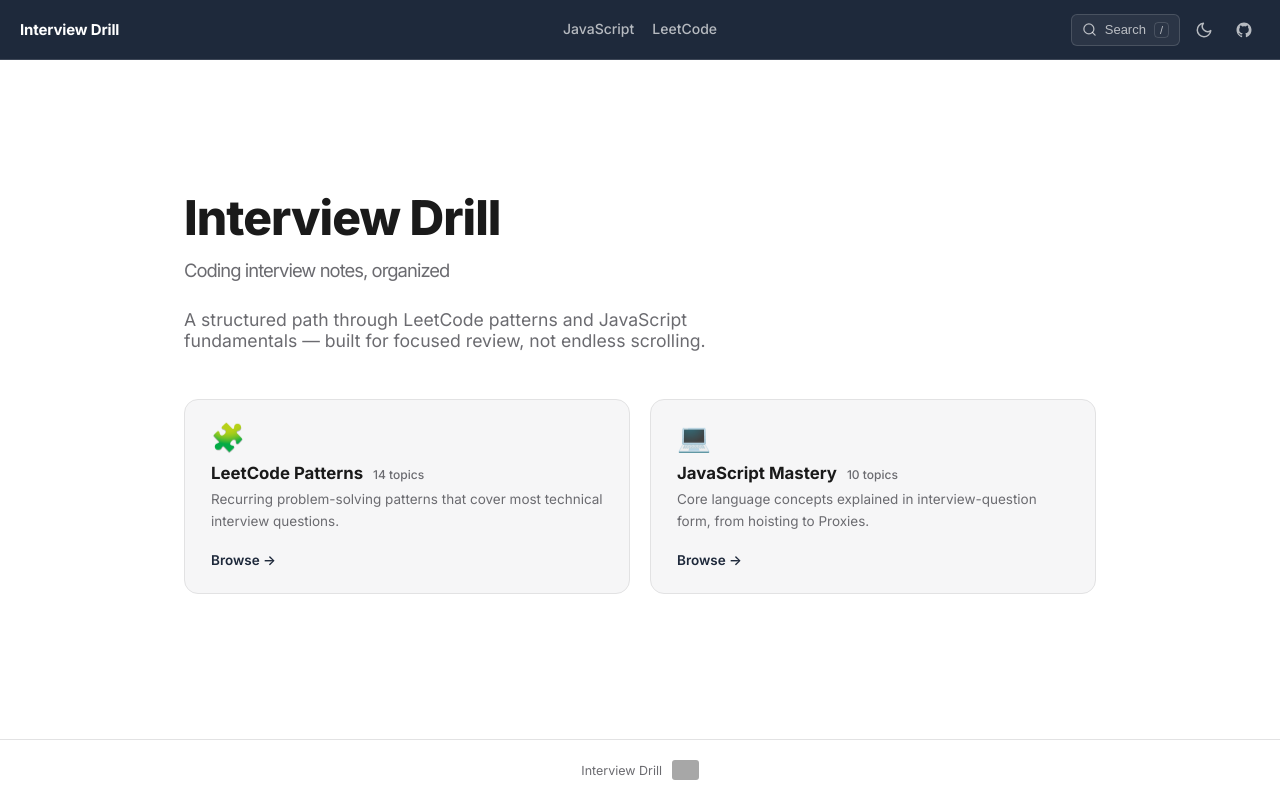
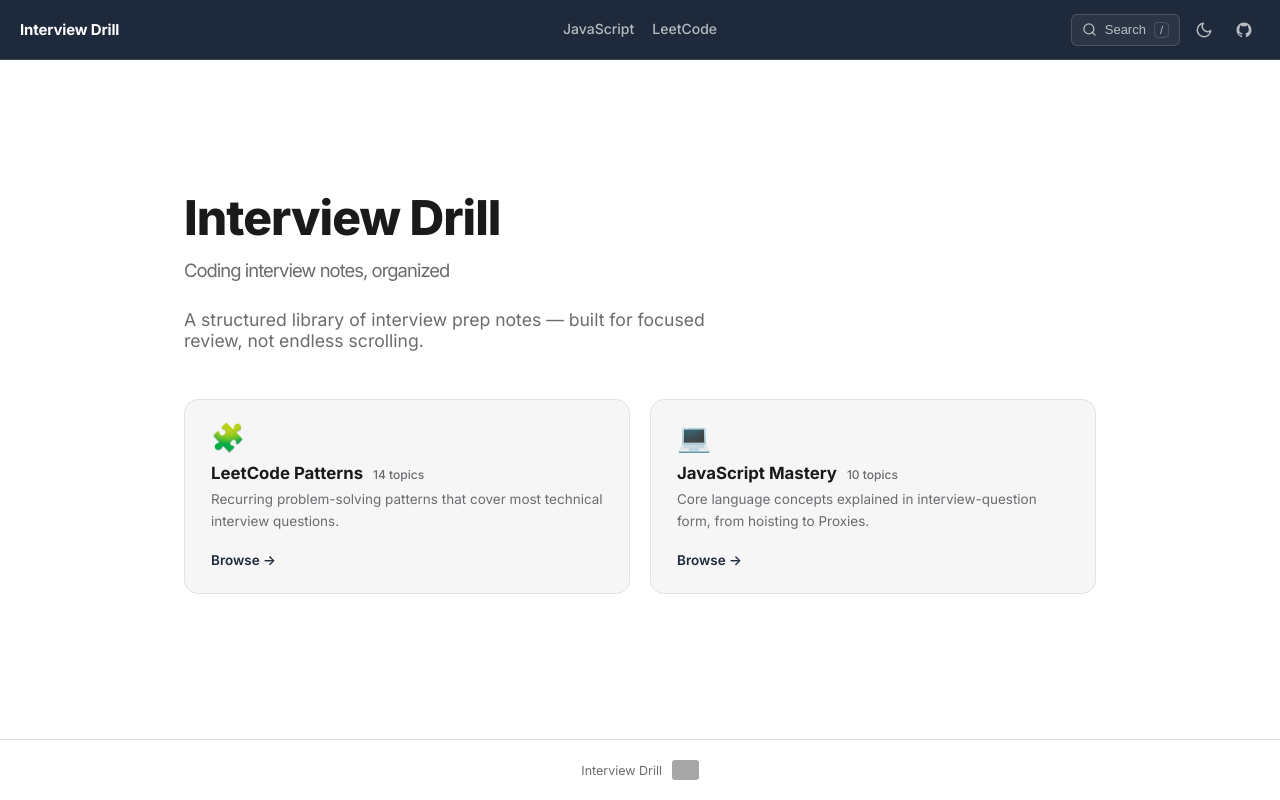
Before and after one commit to Alif416/interview-mastery-questions, a React (Vite) app in the folder app/: page / in a window 1280 px wide. Built offline with nearby package versions, Linux system fonts and the light colour scheme; grey boxes are pictures that could not be loaded.

Commit message:
fix: update description and tagline for clarity and consistency in Home component

```diff
--- a/app/src/pages/Home.jsx
+++ b/app/src/pages/Home.jsx
@@ -5,8 +5,7 @@
 export default function Home() {
   useDocumentHead({
     title: 'Interview Drill — Coding Interview Notes',
-    description:
-      'Structured coding interview prep notes: LeetCode problem patterns and JavaScript fundamentals, organized for focused review.',
+    description: 'A structured library of interview prep notes — built for focused review, not endless scrolling.',
   });
 
   return (
@@ -17,8 +16,8 @@
       </h1>
 
       <p className="home-tagline">
-        A structured path through LeetCode patterns and JavaScript fundamentals — built for
-        focused review, not endless scrolling.
+        A structured library of interview prep notes — built for focused review, not endless
+        scrolling.
       </p>
 
       <div className="home-sections">
```
